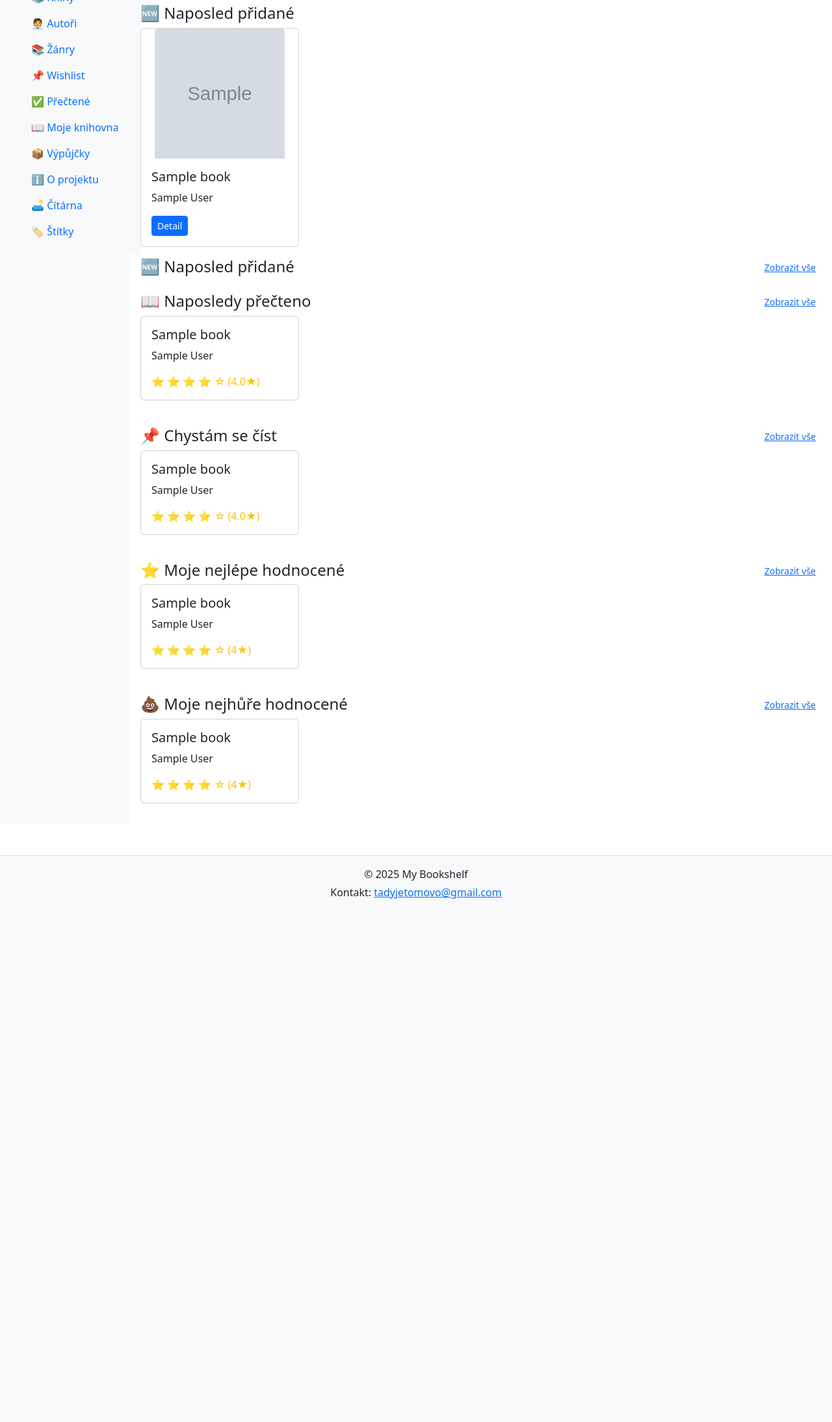
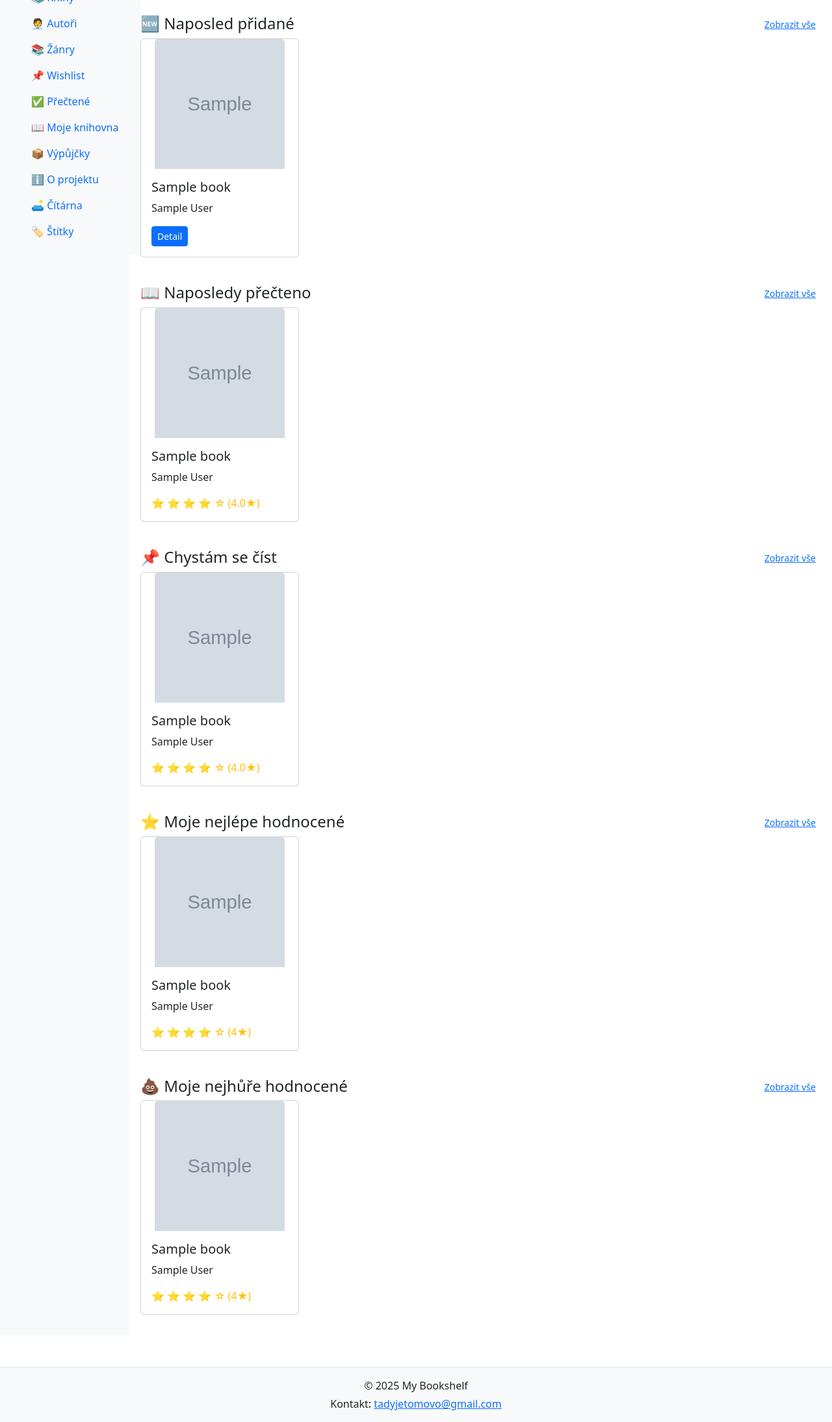
Before and after one commit to TommyPohl/ProjectFinal, a Django app: template Final/Bookshelf/templates/home_authenticated.html in a window 1280 px wide. Shown: the part 112-2300 px from the top of the page at 65% size. Before the commit the page ends 1495 px from the top, so only its background shows below. Run offline with Django 5.2, Linux system fonts and the light colour scheme; the template is opened without the code that fills it: most values are stand-ins (such as "Sample title", 1, 10 or a date in 2020); grey boxes marked "Sample" are stand-in pictures.

Commit message:
dash úprava

```diff
--- a/Final/Bookshelf/templates/home_authenticated.html
+++ b/Final/Bookshelf/templates/home_authenticated.html
@@ -5,7 +5,10 @@
 {% block content %}
 <h2>Vítej zpět, {{ user.username }}!</h2>
 
-<h4>🆕 Naposled přidané</h4>
+<div class="mt-4">
+  <h4>🆕 Naposled přidané
+    <a href="{% url 'book-list' %}?sort=newest" class="btn btn-sm btn-link float-end">Zobrazit vše</a>
+  </h4>
   <div class="row">
     {% for book in recently_added_books %}
       <div class="col-md-3 mb-3">
@@ -25,10 +28,7 @@
       <p class="text-muted">Žádné nové knihy.</p>
     {% endfor %}
   </div>
-
-<h4>🆕 Naposled přidané
-  <a href="{% url 'book-list' %}?sort=newest" class="btn btn-sm btn-link float-end">Zobrazit vše</a>
-</h4>
+</div>
 
 <div class="mt-4">
   <h4>📖 Naposledy přečteno <a href="{% url 'books-read' %}" class="btn btn-sm btn-link float-end">Zobrazit vše</a></h4>
@@ -36,6 +36,10 @@
     {% for book in recently_read %}
       <div class="col-md-3 mb-3">
         <div class="card h-100">
+          {% if book.cover_image %}
+            <img src="{{ book.cover_image.url }}" class="card-img-top" alt="{{ book.title }}"
+                 style="width: 200px; height: 200px; object-fit: cover; margin: 0 auto;">
+          {% endif %}
           <div class="card-body">
             <h5 class="card-title">
               <a href="{% url 'book-detail' book.pk %}" style="text-decoration: none; color: inherit;">
@@ -43,7 +47,6 @@
               </a>
             </h5>
             <p class="card-text">{{ book.author }}</p>
-
             {% with book.avg_rating|default:0|floatformat:0 as rating_value %}
               <p class="text-warning mb-0">
                 {% for i in "12345" %}
@@ -71,11 +74,14 @@
     {% for book in to_read %}
       <div class="col-md-3 mb-3">
         <div class="card h-100">
+          {% if book.cover_image %}
+            <img src="{{ book.cover_image.url }}" class="card-img-top" alt="{{ book.title }}"
+                 style="width: 200px; height: 200px; object-fit: cover; margin: 0 auto;">
+          {% endif %}
           <div class="card-body">
             <a href="{% url 'book-detail' book.pk %}" style="text-decoration: none; color: inherit;">
               <h5 class="card-title">{{ book.title }}</h5>
               <p class="card-text">{{ book.author }}</p>
-
               {% with book.avg_rating|default:0|floatformat:0 as rating_value %}
                 <p class="text-warning mb-0">
                   {% for i in "12345" %}
@@ -99,18 +105,19 @@
 </div>
 
 <div class="mt-4">
-    <h4>⭐ Moje nejlépe hodnocené
-        <a href="{% url 'books-best-rated' %}" class="btn btn-sm btn-link float-end">Zobrazit vše</a>
-    </h4>
+  <h4>⭐ Moje nejlépe hodnocené <a href="{% url 'books-best-rated' %}" class="btn btn-sm btn-link float-end">Zobrazit vše</a></h4>
   <div class="row">
     {% for book in best_rated_books %}
       <div class="col-md-3 mb-3">
         <div class="card h-100">
+          {% if book.cover_image %}
+            <img src="{{ book.cover_image.url }}" class="card-img-top" alt="{{ book.title }}"
+                 style="width: 200px; height: 200px; object-fit: cover; margin: 0 auto;">
+          {% endif %}
           <div class="card-body">
             <a href="{% url 'book-detail' book.pk %}" style="text-decoration: none; color: inherit;">
               <h5 class="card-title">{{ book.title }}</h5>
               <p class="card-text">{{ book.author }}</p>
-
               {% if book.user_stars %}
                 <p class="text-warning mb-0 mt-2">
                   {% for i in "12345" %}
@@ -133,21 +140,22 @@
       <p class="text-muted">Zatím žádná hodnocení.</p>
     {% endfor %}
   </div>
-
+</div>
 
 <div class="mt-4">
-    <h4>💩 Moje nejhůře hodnocené
-        <a href="{% url 'books-worst-rated' %}" class="btn btn-sm btn-link float-end">Zobrazit vše</a>
-    </h4>
+  <h4>💩 Moje nejhůře hodnocené <a href="{% url 'books-worst-rated' %}" class="btn btn-sm btn-link float-end">Zobrazit vše</a></h4>
   <div class="row">
     {% for book in worst_rated_books %}
       <div class="col-md-3 mb-3">
         <div class="card h-100">
+          {% if book.cover_image %}
+            <img src="{{ book.cover_image.url }}" class="card-img-top" alt="{{ book.title }}"
+                 style="width: 200px; height: 200px; object-fit: cover; margin: 0 auto;">
+          {% endif %}
           <div class="card-body">
             <a href="{% url 'book-detail' book.pk %}" style="text-decoration: none; color: inherit;">
               <h5 class="card-title">{{ book.title }}</h5>
               <p class="card-text">{{ book.author }}</p>
-
               {% if book.user_stars %}
                 <p class="text-warning mb-0 mt-2">
                   {% for i in "12345" %}
@@ -170,4 +178,5 @@
       <p class="text-muted">Zatím žádná hodnocení.</p>
     {% endfor %}
   </div>
+</div>
 {% endblock %}
```
Lines whose indentation alone changed are shown as unchanged.
